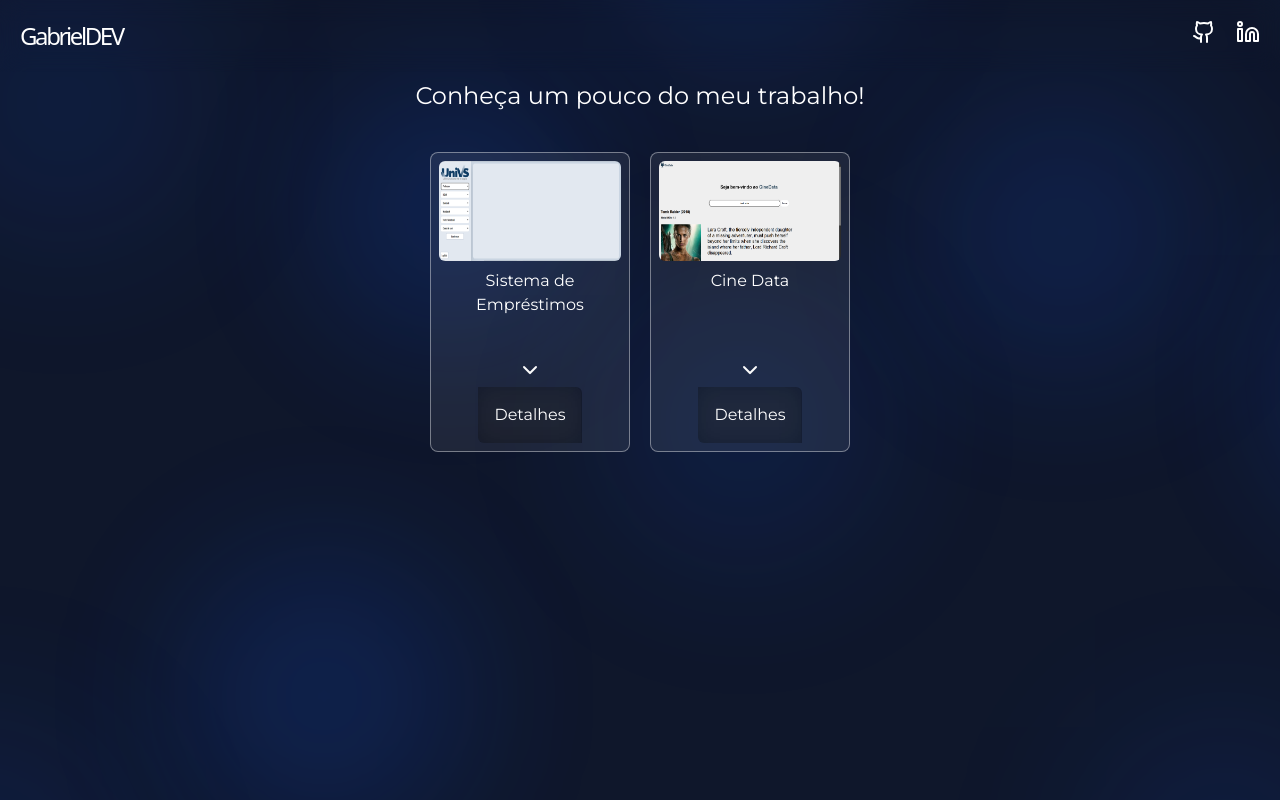
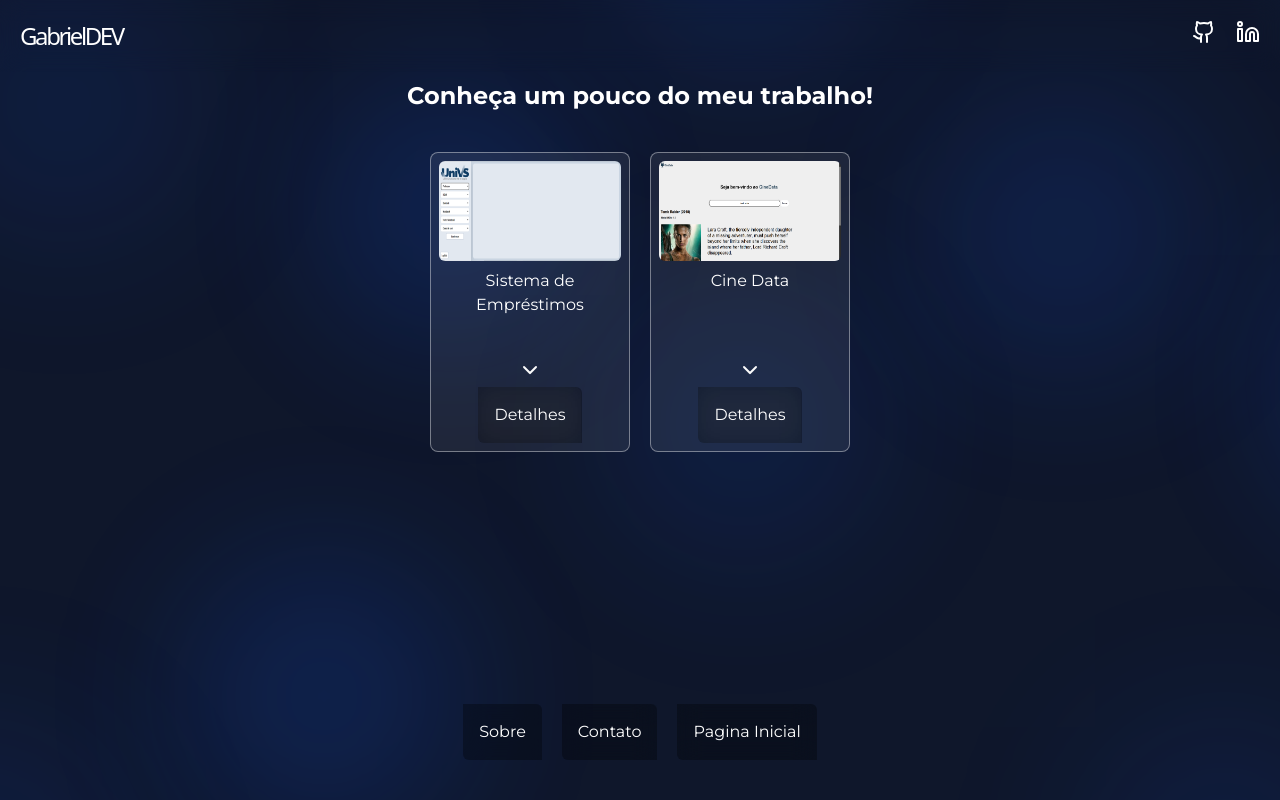
Before and after one commit to Gabrar/portfolio-gabrar, a React (Vite) app: page /projetos in a window 1280 px wide. Built offline with nearby package versions, Linux system fonts and the light colour scheme.

Commit message:
Ajustes nos botões de navegação

```diff
--- a/src/pages/LandingPage.jsx
+++ b/src/pages/LandingPage.jsx
@@ -24,8 +24,8 @@ function LandingPage() {
                             </div>
                         </div>
                         <div className="flex relative flex-col items-center lg:items-end">
-                            <div className="animation-left">
-                                <img src="/gabrar-pictures/gabrar.jpeg" alt="" className="h-40 md:h-50 border-3 rounded-full opacity-0 fade-3 lg:h-80 xl:h-90 2xl:h-100" />
+                            <div className="animation-left opacity-0">
+                                <img src="/gabrar-pictures/gabrar.jpeg" alt="" className="h-40 md:h-50 border-3 rounded-full fade-3 lg:h-80 xl:h-90 2xl:h-100" />
                             </div>
                         </div>
                         <div className="tracking-widest font-pixel animate-bounce lg:hidden">
@@ -42,16 +42,19 @@ function LandingPage() {
                             text={'Sobre mim'}
                             page={'/sobre'}
                             animation={'animation-right'}
+                            opacity={'0'}
                         />
                         <Button
                             text={'Projetos'}
                             page={'/projetos'}
                             animation={'animation-top'}
+                            opacity={0}
                         />
                         <Button
                             text={'Contato'}
                             page={'/contato'}
                             animation={'animation-left'}
+                            opacity={'0'}
                         />
                     </div>
                 </main>
--- a/src/pages/Projetos.jsx
+++ b/src/pages/Projetos.jsx
@@ -1,6 +1,7 @@
 import { useState } from "react"
 import Card from "../components/CardProjetos"
 import Modal from "../components/Modal"
+import Button from "../components/Button";
 import EditCarousel from "../components/EditCarousel";
 import { FaReact, FaNodeJs, FaCss3Alt } from "react-icons/fa";
 import { RiTailwindCssFill } from "react-icons/ri"
@@ -27,15 +28,15 @@ function Projetos() {
             conteudoExtra: (
                 <EditCarousel
                     icones={[
-                        <FaReact className={`${iconClass}`}/>,
-                        <RiTailwindCssFill className={`${iconClass}`}/>,
-                        <FaNodeJs className={`${iconClass}`}/>,
-                        <SiMysql className={`${iconClass}`}/>
+                        <FaReact className={`${iconClass}`} />,
+                        <RiTailwindCssFill className={`${iconClass}`} />,
+                        <FaNodeJs className={`${iconClass}`} />,
+                        <SiMysql className={`${iconClass}`} />
                     ]}
                 />
             ),
-            linkSite: 'https://google.com',
-            linkRepo: 'https://github.com'
+            linkSite: 'https://github.com/Gabrar/emprestimos-dti',
+            linkRepo: 'https://github.com/Gabrar/emprestimos-dti'
         },
 
         {
@@ -43,14 +44,17 @@ function Projetos() {
             title: 'Cine Data',
             imagem: [
                 '/projects/cine-data.png',
+                '/projects/description/cine-data/batman.jpeg',
+                '/projects/description/cine-data/tomb-raider.jpeg',
+                '/projects/description/cine-data/joker.jpeg'
             ],
             descricao: 'O Cine Data foi um dos meus primeiros projetos práticos com React, desenvolvido para aprofundar meus conhecimentos em consumo de APIs externas e transição para o desenvolvimento Fullstack. A plataforma permite consultar informações detalhadas sobre filmes — como sinopse, ano de lançamento e avaliação no IMDB — integrando o front-end em ReactJS com um back-end em NodeJS. É um projeto que marca o início da minha jornada na stack, focado em entender como os dados fluem entre o servidor e a interface.',
             conteudoExtra: (
                 <EditCarousel
                     icones={[
-                        <FaReact className={`${iconClass}`}/>,
-                        <FaCss3Alt className={`${iconClass}`}/>,
-                        <FaNodeJs className={`${iconClass}`}/>,
+                        <FaReact className={`${iconClass}`} />,
+                        <FaCss3Alt className={`${iconClass}`} />,
+                        <FaNodeJs className={`${iconClass}`} />,
                     ]}
                 />
             ),
@@ -63,7 +67,7 @@ function Projetos() {
     return (
         <div className="relative overflow-hidden h-dvh flex flex-col text-center font-montserrat pt-20">
 
-            <h1 className="text-2xl fade-1">Conheça um pouco do meu trabalho!</h1>
+            <h1 className="text-2xl fade-1 font-bold">Conheça um pouco do meu trabalho!</h1>
 
             <div className="flex flex-wrap gap-5 mt-10 justify-center m-5">
                 {listaProjetos.map((projeto) => (
@@ -82,6 +86,27 @@ function Projetos() {
                 projeto={projetoAberto || {}}
             />
 
+            <div className='flex justify-center mt-auto pb-10 gap-5'>
+                <Button
+                    text={'Sobre'}
+                    page={'/sobre'}
+                    animation={'fade-1'}
+                    opacity={0}
+                />
+                <Button
+                    text={'Contato'}
+                    page={'/contato'}
+                    animation={'fade-2'}
+                    opacity={0}
+                />
+                <Button
+                    text={'Pagina Inicial'}
+                    page={'/'}
+                    animation={'fade-3'}
+                    opacity={0}
+                />
+            </div>
+
         </div>
     )
 }
--- a/src/pages/Sobre.jsx
+++ b/src/pages/Sobre.jsx
@@ -10,36 +10,41 @@ function Sobre() {
 
             <div className="flex flex-col items-center">
 
-                <div className="flex gap-5 justify-center lg:hidden ">
+                <div className="flex gap-5 justify-center lg:hidden">
                     <Button
                         text={'Projetos'}
                         page={'/projetos'}
-                        animation={'animation-top'}
+                        animation={'fade-1'}
+                        opacity={0}
                     />
                     <Button
                         text={'Contato'}
                         page={'/contato'}
-                        animation={'animation-bot'}
+                        animation={'fade-2'}
+                        opacity={0}
                     />
                     <Button
                         text={'Pagina Inicial'}
                         page={'/'}
-                        animation={'animation-top'}
+                        animation={'fade-3'}
+                        opacity={0}
                     />
                 </div>
 
-                <img src="/gabrar-pictures/gabrar2.jpeg" alt="" className=" border-3 border-white h-40 md:h-60 xl:h-70 m-10 mb-4 rounded-full hover:scale-110 transition lg:m-0 lg:mb-10 animate-pulse" />
+                <img src="/gabrar-pictures/gabrar2.jpeg" alt="" className=" border-3 border-white h-40 md:h-60 xl:h-70 m-10 mb-4 rounded-full hover:scale-110 transition lg:m-0 lg:mb-10 animate-pulse fade-2 opacity-0" />
 
                 <div className="hidden lg:flex lg:gap-5 lg:justify-center ">
                     <Button
                         text={'Projetos'}
                         page={'/projetos'}
-                        animation={'animation-top'}
+                        opacity={0}
+                        animation={'fade-1'}
                     />
                     <Button
                         text={'Contato'}
                         page={'/contato'}
-                        animation={'animation-bot'}
+                        opacity={0}
+                        animation={'fade-2'}
                     />
                 </div>
 
@@ -47,7 +52,8 @@ function Sobre() {
                     <Button
                         text={'Pagina Inicial'}
                         page={'/'}
-                        animation={'animation-top'}
+                        opacity={0}
+                        animation={'fade-3'}
                     />
                 </div>
 
```
